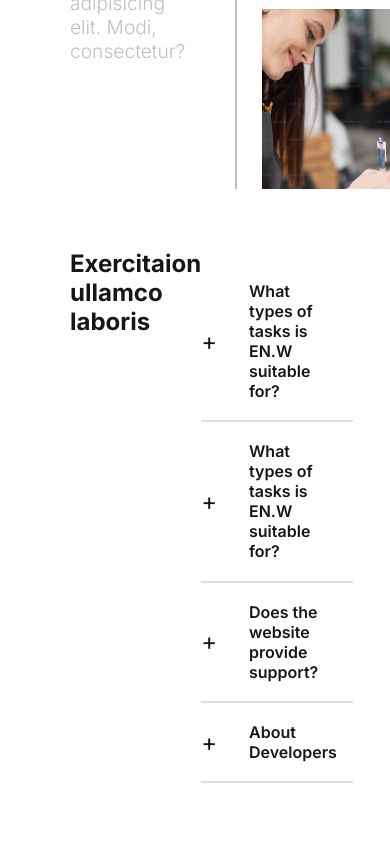
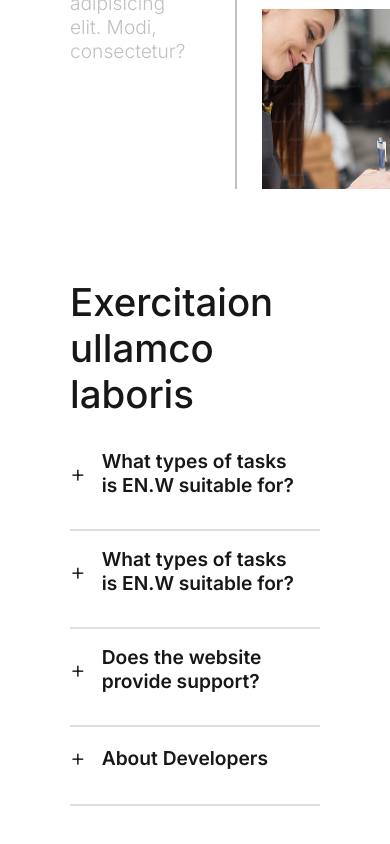
Before and after one commit to Libreserve/coe-workshop.github.io, a Next.js app: page / in a window 390 px wide. Shown: the part 1566-2410 px from the top of the page. Before the commit the page ends 2349 px from the top, so only its background shows below. Built offline with nearby package versions, Linux system fonts and the light colour scheme.

Commit message:
responsive &fix variable

```diff
--- a/app/components/Accordion/Accordion.module.scss
+++ b/app/components/Accordion/Accordion.module.scss
@@ -1,37 +1,101 @@
 .box {
   display: flex;
   align-items: center;
-  gap: 2rem;
+  gap: 2.5rem;
+  @media (max-width: 768px) {
+    gap: 1.5rem;
+  }
+
+  @media (max-width: 480px) {
+    gap: 1rem;
+  }
+
 }
 .title {
-  font-size: 1rem;
-  font-weight: 600;
+  font-size: 1.6rem;
+  font-weight: 550;
   padding-right: 1rem;
+  @media (max-width: 768px) {
+    font-size: 1.4rem;
+  }
+
+  @media (max-width: 480px) {
+    font-size: 1.2rem;
+  }
 }
 .mark {
-  font-size: 1.5rem;
+  font-size: 2rem;
+  font-weight: 300;
+  @media (max-width: 768px) {
+    font-size: 1.8rem;
+  }
+
+  @media (max-width: 480px) {
+    font-size: 1.5rem;
+  }
 }
 .line {
   border: 1px solid #dfdfdf;
+  margin-top:  1rem;
 }
 
 .information {
-  margin: 20px 0;
+  margin: 60px 0 90px 0;
+  @media (max-width: 768px) {
+    margin: 40px 0 60px 0;
+  }
+
+  @media (max-width: 480px) {
+    margin: 30px 0 40px 0;
+  }
 }
 .infor_layout {
   display: flex;
   justify-content: space-between;
+  @media (max-width: 1024px) {
+    gap: 2rem;
+  }
+
+  @media (max-width: 768px) {
+    flex-direction: column;
+    gap: 2rem;
+  }
 }
-.information_title {
-  font-size: 3.3rem;
+.Accordion_title {
+  font-size: 4.2rem;
   font-weight: 500;
-  padding-left: 10px;
+  padding-left: 30px;
+  @media (max-width: 1024px) {
+    font-size: 3.5rem;
+  }
+
+  @media (max-width: 768px) {
+    font-size: 3rem;
+    padding-left: 0;
+
+    br {
+      display: none;
+    }
+  }
+
+  @media (max-width: 480px) {
+    font-size: 2.4rem;
+  }
 }
 
 //just normal comment
 .infor_blog {
   display: grid;
   grid-template-columns: repeat(1, 1fr);
-  gap: 1.2rem;
-  padding-top: 2rem;
+  gap: 1.5rem;
+  padding-top: 1.5rem;
+  @media (max-width: 768px) {
+    max-width: 100%;
+    padding-top: 0;
+    gap: 1.2rem;
+  }
+
+  @media (max-width: 480px) {
+    gap: 1rem;
+  }
 }
--- a/app/components/Accordion/Accordion.tsx
+++ b/app/components/Accordion/Accordion.tsx
@@ -28,7 +28,7 @@ function Accordion() {
     },
   ];
   return (
-    <div>
+    <div className={styles.information}>
       <div className={styles.infor_layout}>
         <h2 className={styles.Accordion_title}>
           Exercitaion <br />
```
